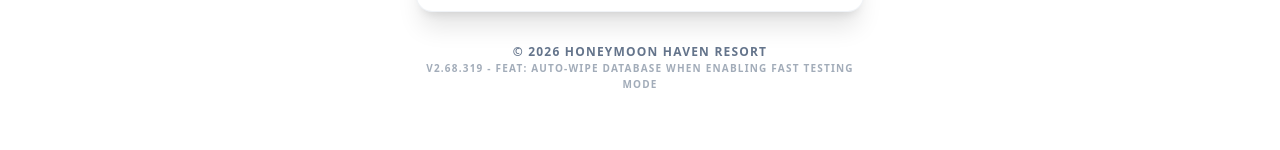
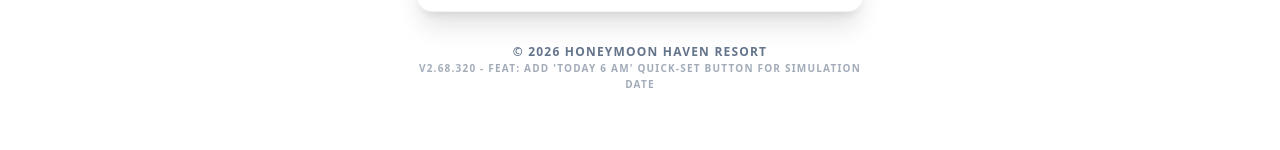
Before and after one commit to bryhudson/honeymoon-haven, a React (Vite) app: page /#/login in a window 1280 px wide. Shown: the part 537-687 px from the top of the page. Built offline with nearby package versions, Linux system fonts and the light colour scheme; no server answers; the database is empty.

Commit message:
feat: Add 'Today 6 AM' quick-set button for simulation date

```diff
--- a/package.json
+++ b/package.json
@@ -1,7 +1,7 @@
 {
   "name": "hhr",
   "private": true,
-  "version": "2.68.319",
+  "version": "2.68.320",
   "type": "module",
   "homepage": "https://hhr-trailer-booking.web.app",
   "scripts": {
--- a/src/pages/AdminDashboard.jsx
+++ b/src/pages/AdminDashboard.jsx
@@ -1169,19 +1169,31 @@ export function AdminDashboard() {
                                     <label className="text-xs font-bold text-slate-500 uppercase tracking-wider block mb-2">
                                         Simulation Date
                                     </label>
-                                    <div className="flex gap-2">
+                                    <div className="flex flex-col sm:flex-row gap-2">
                                         <input
                                             type="datetime-local"
                                             value={simStartDate}
                                             onChange={(e) => setSimStartDate(e.target.value)}
                                             className="flex-1 p-2 border rounded-lg text-sm"
                                         />
+                                        <div className="flex gap-2">
+                                            <button
+                                                onClick={() => {
+                                                    const today = new Date();
+                                                    today.setHours(6, 0, 0, 0);
+                                                    setSimStartDate(format(today, "yyyy-MM-dd'T'HH:mm"));
+                                                }}
+                                                className="px-4 py-2 bg-slate-100 text-slate-700 rounded-lg text-sm font-bold hover:bg-slate-200 border border-slate-300"
+                                            >
+                                                Today 6 AM
+                                            </button>
                                             <button
                                                 onClick={handleUpdateStartDate}
                                                 className="px-4 py-2 bg-slate-900 text-white rounded-lg text-sm font-bold hover:bg-slate-800"
                                             >
                                                 Set
                                             </button>
+                                        </div>
                                     </div>
                                 </div>
 
--- a/src/pages/Dashboard.jsx
+++ b/src/pages/Dashboard.jsx
@@ -938,7 +938,7 @@ export function Dashboard() {
 
                     <div className="mt-12 pt-8 border-t text-center space-y-2">
                         <p className="text-xs text-muted-foreground mb-1">&copy; 2026 Honeymoon Haven Resort</p>
-                        <p className="text-[10px] text-muted-foreground/60">v2.68.319 - feat: Auto-wipe database when enabling Fast Testing Mode</p>
+                        <p className="text-[10px] text-muted-foreground/60">v2.68.320 - feat: Add 'Today 6 AM' quick-set button for simulation date</p>
 
 
                     </div>
--- a/src/pages/Login.jsx
+++ b/src/pages/Login.jsx
@@ -142,7 +142,7 @@ export function Login() {
 
                 <p className="text-center mt-8 text-xs text-muted-foreground uppercase tracking-widest font-semibold">
                     &copy; {new Date().getFullYear()} Honeymoon Haven Resort
-                    <p className="text-[10px] text-muted-foreground/60">v2.68.319 - feat: Auto-wipe database when enabling Fast Testing Mode</p>
+                    <p className="text-[10px] text-muted-foreground/60">v2.68.320 - feat: Add 'Today 6 AM' quick-set button for simulation date</p>
                 </p>
             </div>
         </div>
```
Lines whose indentation alone changed are shown as unchanged.
